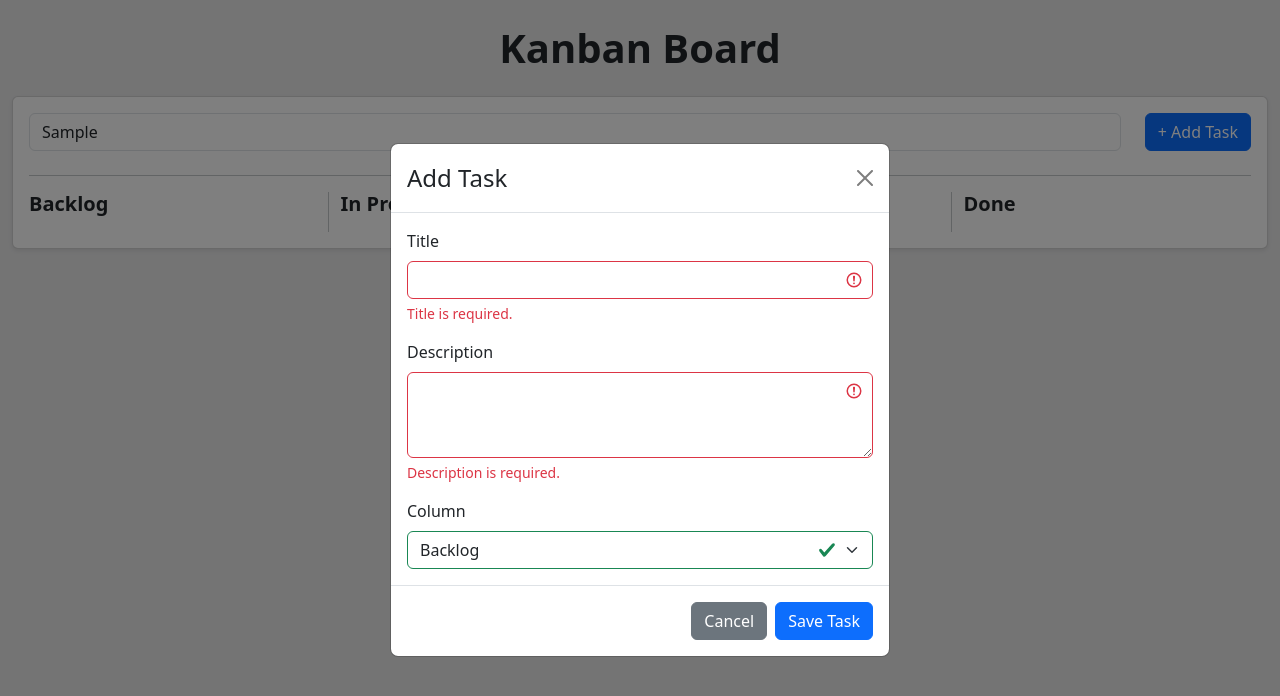
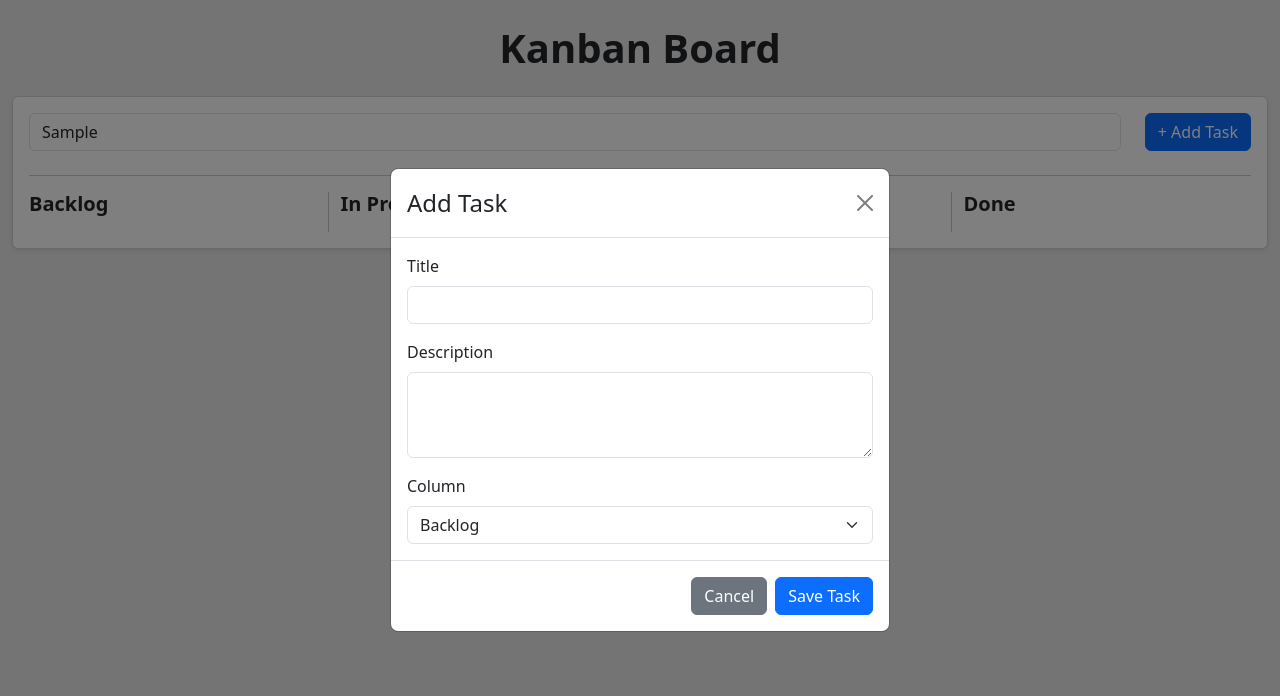
Before and after one commit to saeedkhal/Kanban-style-To-Do-List-Dashboard-, a React (Vite) app: page / in a window 1280 px wide. Both pictures are taken after typing "Sample" into the empty fields and a click on the button "+ Add Task". Shown: the top 696 px of the page. Built offline with nearby package versions, Linux system fonts and the light colour scheme; data requests are answered from the project's data file.

Commit message:
Enhance form validation

```diff
--- a/src/App.tsx
+++ b/src/App.tsx
@@ -40,6 +40,7 @@ const KanbanBoard = () => {
     description: "",
     column: "backlog",
   });
+const [validated, setValidated] = useState(false); // --- IGNORE ---
 
   const [columnPages, setColumnPages] = useState<{ [key: string]: number }>({
     backlog: 1,
@@ -86,10 +87,11 @@ const KanbanBoard = () => {
   const handleDelete = (id: number) => deleteTaskMutation.mutate(id);
 
   const handleAddSave = () => {
-    if (!newTask.title.trim()) return;
+    if (!newTask.title.trim()) return setValidated(true); // --- IGNORE ---
     addTaskMutation.mutate(newTask);
     setNewTask({ title: "", description: "", column: "backlog" });
     setShowAddModal(false);
+    setValidated(false); // --- IGNORE ---
   };
 
   const handleEdit = (task: Task) => {
@@ -98,9 +100,10 @@ const KanbanBoard = () => {
   };
 
   const handleEditSave = () => {
-    if (!editingTask?.title?.trim() || !editingTask?.description?.trim()) return;
+    if (!editingTask?.title?.trim() || !editingTask?.description?.trim()) return setValidated(true); // --- IGNORE ---
     editTaskMutation.mutate(editingTask);
     setShowEditModal(false);
+    setValidated(false); // --- IGNORE ---
   };
 
   return (
@@ -218,7 +221,7 @@ const KanbanBoard = () => {
           <Modal.Title>Add Task</Modal.Title>
         </Modal.Header>
         <Modal.Body>
-          <Form validated>
+          <Form validated={validated}>
             <Form.Group className="mb-3">
               <Form.Label>Title</Form.Label>
               <Form.Control
@@ -267,7 +270,7 @@ const KanbanBoard = () => {
           <Modal.Title>Edit Task</Modal.Title>
         </Modal.Header>
         <Modal.Body>
-          <Form validated>
+          <Form validated={validated}>
             <Form.Group className="mb-3">
               <Form.Label>Title</Form.Label>
               <Form.Control
```
